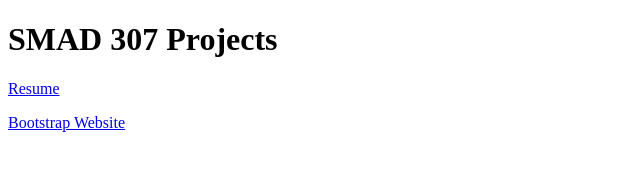
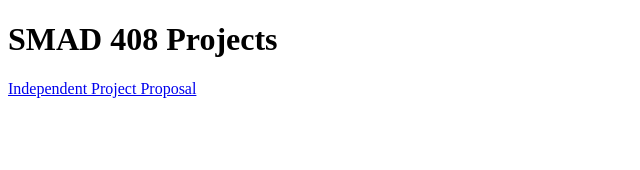
Before and after one commit to hartax99/hartax99.hello-world3, a plain HTML site: page index.html in a window 1280 px wide. Shown: the whole page, without its empty margins (0-640 px from the left). Drawn offline with Linux system fonts and the light colour scheme.

Commit message:
Index.html update

```diff
--- a/index.html
+++ b/index.html
@@ -1,19 +1,18 @@
 <!doctype html>
 <html lang="en">
 	<head>
-		<title>SMAD 307 Projects</title>
+		<title>SMAD 408 Projects</title>
 		<meta charset="UTF-8">
-  		<meta name="description" content="Ana Hart's SMAD 307 Projects.">
- 		<meta name="keywords" content="HTML Resume, Ana Hart, SMAD 307 Projects.">
+  		<meta name="description" content="Ana Hart's SMAD 408 Projects.">
+ 		<meta name="keywords" content="HTML Resume, Ana Hart, SMAD 408 Projects.">
   		<meta name="author" content="Ana Hart">
   		<meta name="viewport" content="width=device-width, initial-scale=1.0">
 	</head>
 
 	<body>
-		<h1>SMAD 307 Projects</h1>
-		<p><a href="https://hartax99.github.io/html-resume/" target="_blank">Resume</a></p>
+		<h1>SMAD 408 Projects</h1>
+		<p><a href="https://hartax99.github.io/html-resume/" target="_blank">Independent Project Proposal</a></p>
 
-		<p><a href="https://hartax99.github.io/bootstrap-web/" target="_blank">Bootstrap Website</a></p>
 	</body>
 
 </html>
```
